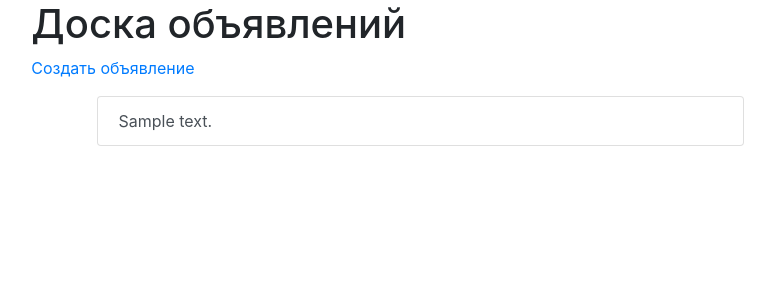
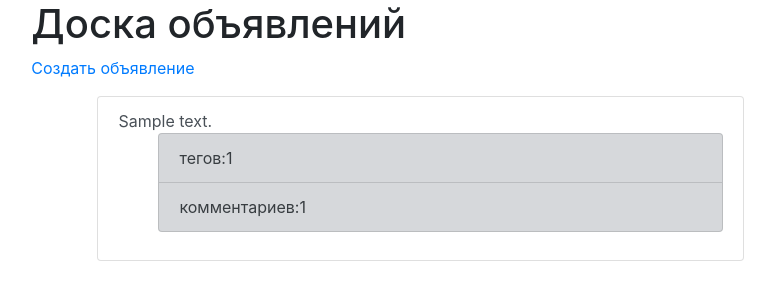
Before and after one commit to bobruk76/E7, a Flask app: page / in a window 1280 px wide. Shown: the part 66-366 px from the top of the page, without its empty margins (212-987 px from the left). Run offline with Flask 2, Linux system fonts and the light colour scheme; a database or web service that is not in the repository returns one stand-in record (values such as "Sample title"); some libraries are stand-ins or nearby versions.

Commit message:
all is work!

```diff
--- a/api/templates/index.html
+++ b/api/templates/index.html
@@ -18,6 +18,10 @@
             {% for item in messages %}
                 <a class="list-group-item list-group-item-action" href="/message/{{ item._id }}/">
                     {{ item.message }}
+                    <ul>
+                        <li class="list-group-item list-group-item-secondary">тегов:{{ item.tags|length }}</li>
+                        <li class="list-group-item list-group-item-secondary">комментариев:{{ item.comments|length }}</li>
+                    </ul>
                 </a>
             {% endfor %}
         </div>
--- a/api/templates/message.html
+++ b/api/templates/message.html
@@ -11,7 +11,7 @@
 					{{ message.message }}
 			</div>
 		<div class="card bg-light">
-			<h2 class="card-header">Теги</h2>
+			<h2 class="card-header">Теги (<span>{{ message.tags|length }}</span>)</h2>
 			<div class="card-body">
 				<p>
 					{% for item in message.tags %}
@@ -31,7 +31,7 @@
 			</div>
 		</div>
 		<div class="card bg-light">
-			<h2 class="card-header">Комментарии</h2>
+			<h2 class="card-header">Комментарии (<span>{{ message.comments|length }}</span>)</h2>
 			<div class="card-body">
 
 				{% for item in message.comments %}
```
Also changed, not shown: README.md.
